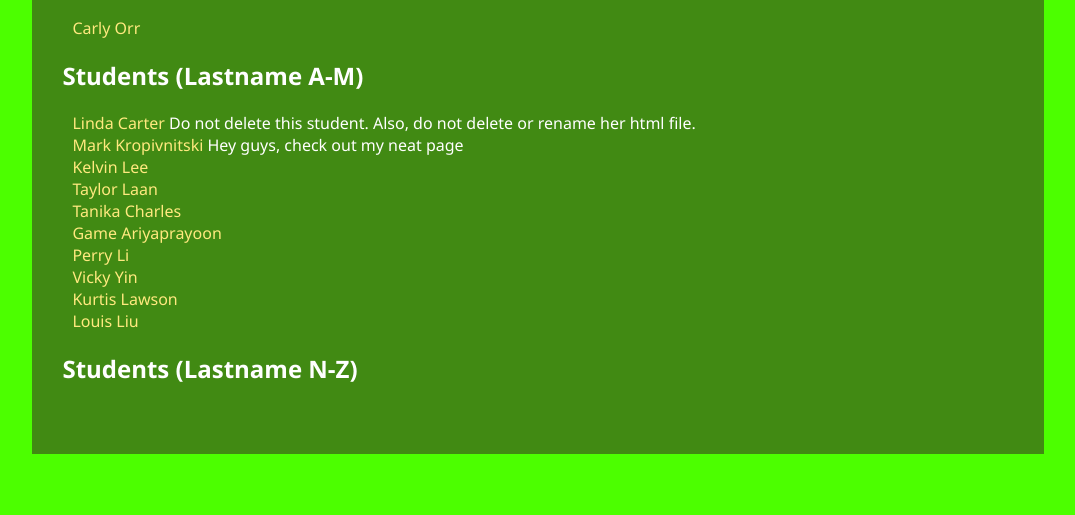
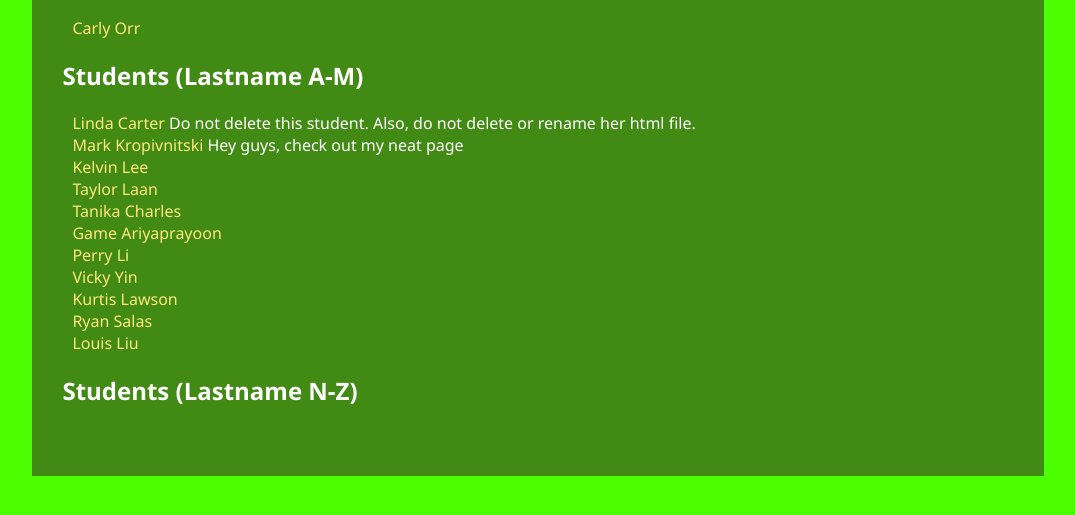
Before and after one commit to comp1111/everton, a plain HTML site: page Index.html in a window 1280 px wide. Shown: the part 227-742 px from the top of the page, without its empty margins (102-1177 px from the left). Drawn offline with Linux system fonts and the light colour scheme.

Commit message:
Added RyanSalas html to index

```diff
--- a/Index.html
+++ b/Index.html
@@ -31,6 +31,7 @@
             <li><a href="PerryLi.html">Perry Li</a></li>
             <li><a href="VickyYin.html">Vicky Yin</a></li>
             <li><a href="KurtisLawson.html">Kurtis Lawson</a></li>
+            <li><a href="RyanSalas.html">Ryan Salas</a></li>
 	    <li><a href="LouisLiu.html">Louis Liu</a></li>
         </ul>
 
```
